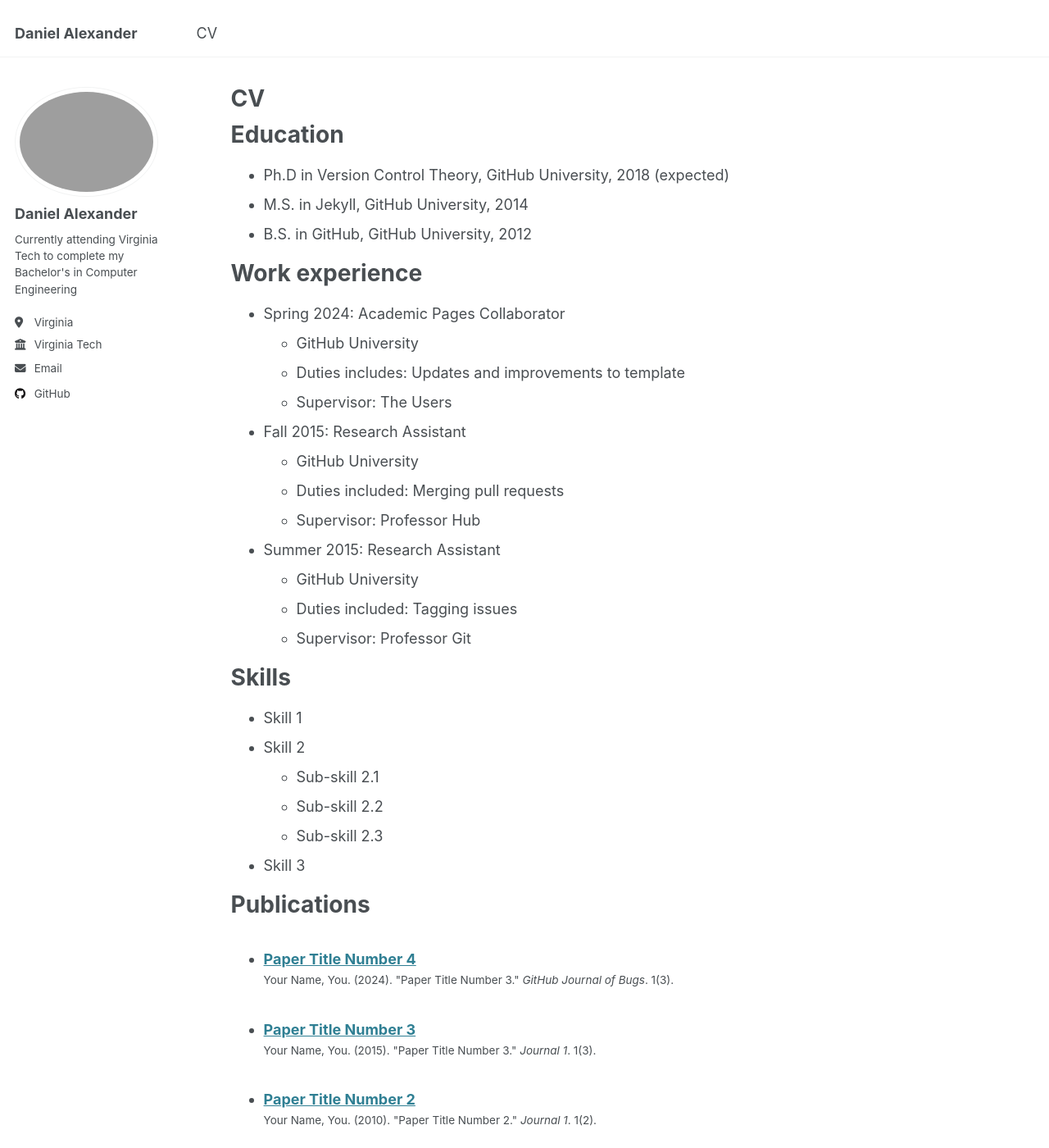
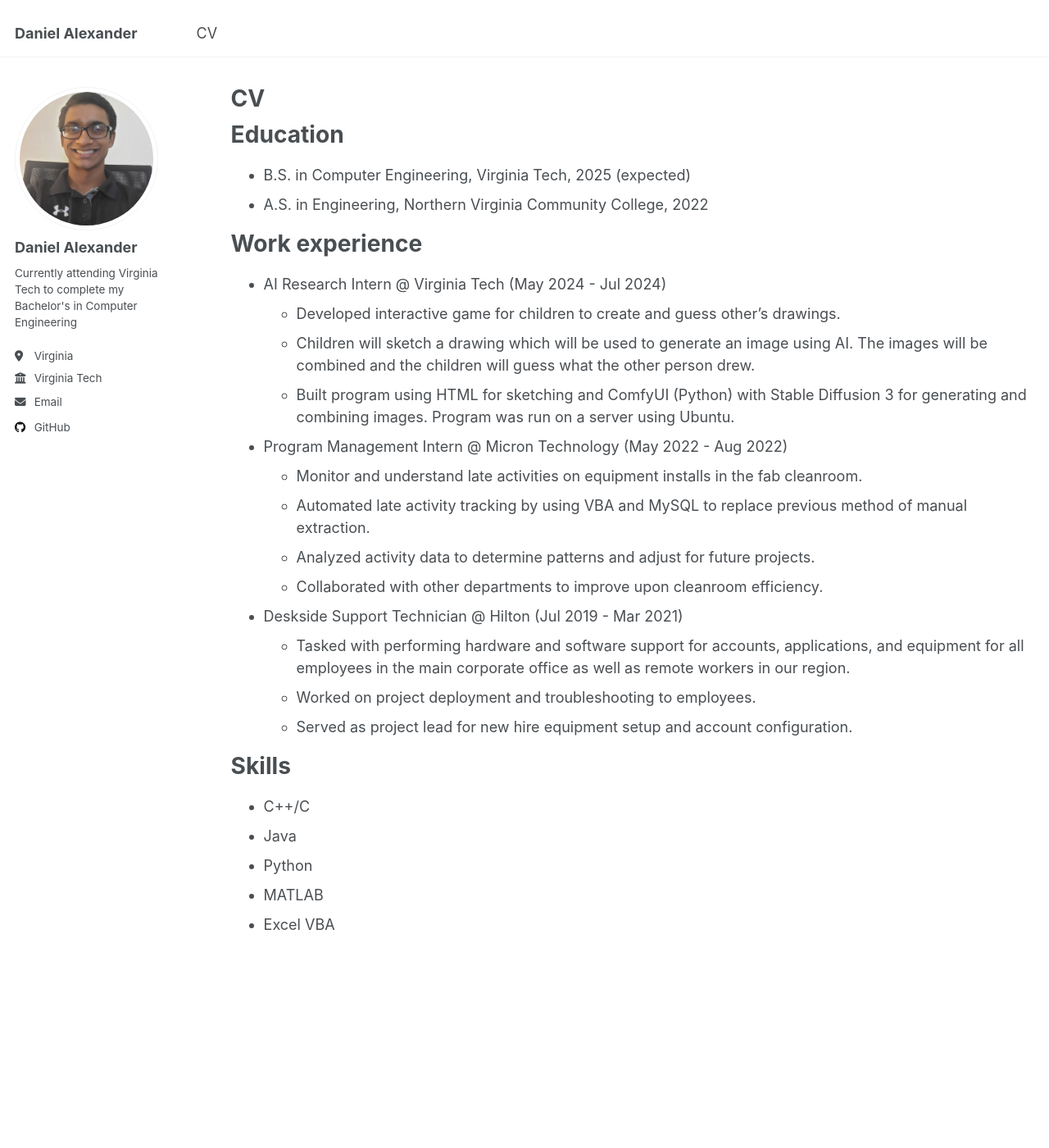
Before and after one commit to DanieAlexander/DanieAlexander.github.io, a Jekyll site: the page built from _pages/cv.md, in a window 1280 px wide and 1400 px high. Shown: the whole window at 82% size. Built offline with Jekyll 4.4.1, drawn with Linux system fonts in a browser that asks for light colours; some of the changed text lies outside the part shown.

Commit message:
Updated CV and about page

```diff
--- a/_config.yml
+++ b/_config.yml
@@ -22,7 +22,7 @@ repository               : "DanieAlexander/DanieAlexander.github.io"
 #               Additional customization can be done by editing /_includes/author-profile.html
 author:
   # Biographic information
-  avatar           : "dpfp.png"
+  avatar           : "dpfp.jpg"
   name             : "Daniel Alexander"
   pronouns         : # example: "she/her"
   bio              : "Currently attending Virginia Tech to complete my Bachelor's in Computer Engineering"
--- a/_pages/cv.md
+++ b/_pages/cv.md
@@ -11,54 +11,33 @@ redirect_from:
 
 Education
 ======
-* Ph.D in Version Control Theory, GitHub University, 2018 (expected)
-* M.S. in Jekyll, GitHub University, 2014
-* B.S. in GitHub, GitHub University, 2012
+* B.S. in Computer Engineering, Virginia Tech, 2025 (expected)
+* A.S. in Engineering, Northern Virginia Community College, 2022
 
 Work experience
 ======
-* Spring 2024: Academic Pages Collaborator
-  * GitHub University
-  * Duties includes: Updates and improvements to template
-  * Supervisor: The Users
+* AI Research Intern @ Virginia Tech (May 2024 - Jul 2024)
+  * Developed interactive game for children to create and guess other’s drawings.
+  * Children will sketch a drawing which will be used to generate an image using AI. The images will be combined
+and the children will guess what the other person drew.
+  * Built program using HTML for sketching and ComfyUI (Python) with Stable Diffusion 3 for generating and
+combining images. Program was run on a server using Ubuntu.
 
-* Fall 2015: Research Assistant
-  * GitHub University
-  * Duties included: Merging pull requests
-  * Supervisor: Professor Hub
+* Program Management Intern @ Micron Technology (May 2022 - Aug 2022)
+  * Monitor and understand late activities on equipment installs in the fab cleanroom.
+  * Automated late activity tracking by using VBA and MySQL to replace previous method of manual extraction.
+  * Analyzed activity data to determine patterns and adjust for future projects.
+  * Collaborated with other departments to improve upon cleanroom efficiency.
 
-* Summer 2015: Research Assistant
-  * GitHub University
-  * Duties included: Tagging issues
-  * Supervisor: Professor Git
+* Deskside Support Technician @ Hilton (Jul 2019 - Mar 2021)
+  * Tasked with performing hardware and software support for accounts, applications, and equipment for all employees in the main corporate office as well as remote workers in our region.
+  * Worked on project deployment and troubleshooting to employees.
+  * Served as project lead for new hire equipment setup and account configuration.
 
 Skills
 ======
-* Skill 1
-* Skill 2
-  * Sub-skill 2.1
-  * Sub-skill 2.2
-  * Sub-skill 2.3
-* Skill 3
-
-Publications
-======
-  <ul>{% for post in site.publications reversed %}
-    {% include archive-single-cv.html %}
-  {% endfor %}</ul>
-
-Talks
-======
-  <ul>{% for post in site.talks reversed %}
-    {% include archive-single-talk-cv.html  %}
-  {% endfor %}</ul>
-
-Teaching
-======
-  <ul>{% for post in site.teaching reversed %}
-    {% include archive-single-cv.html %}
-  {% endfor %}</ul>
-
-Service and leadership
-======
-* Currently signed in to 43 different slack teams
+* C++/C
+* Java
+* Python
+* MATLAB
+* Excel VBA
```
Also changed, not shown: _pages/about.md (+2 -2 lines), 1 other file.
